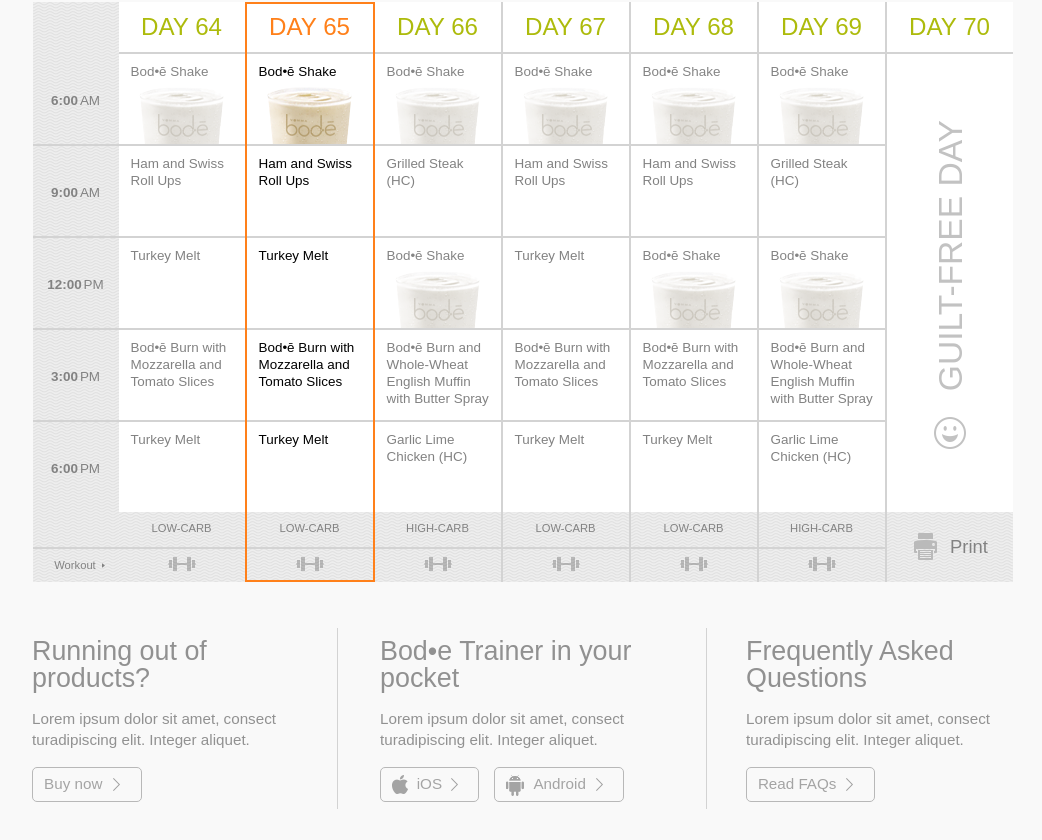
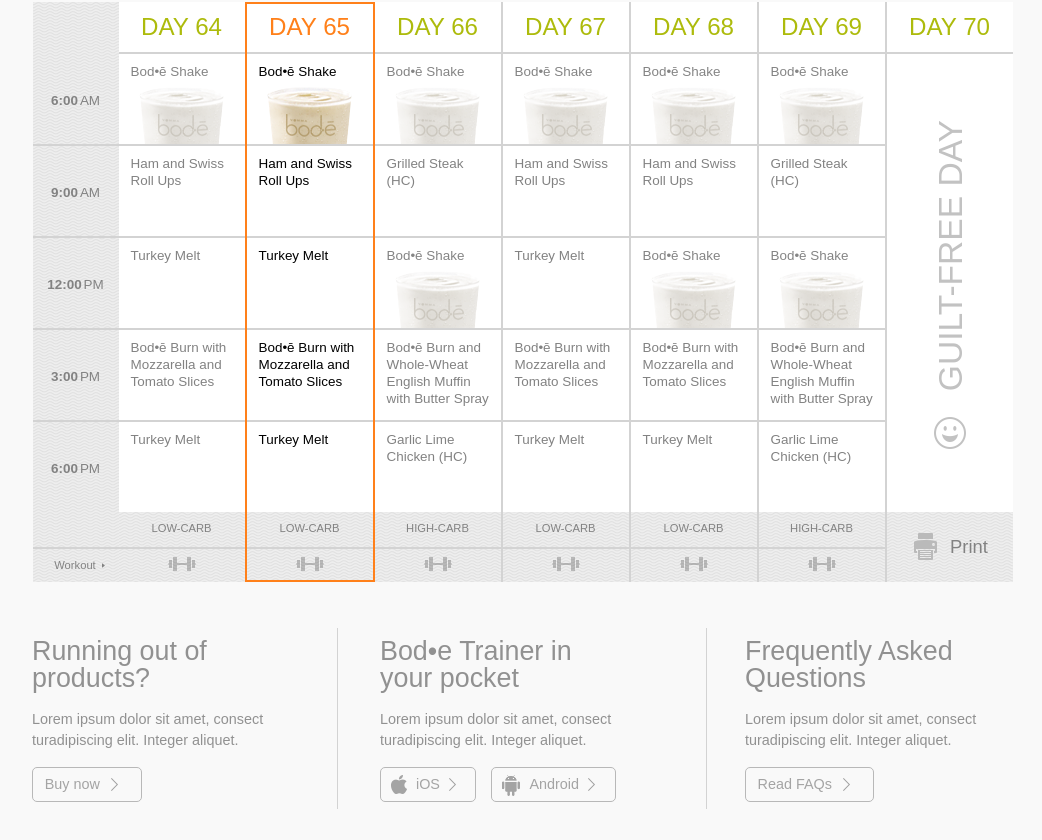
Before and after one commit to trohda/diet-feature-project, a React (Create React App) app: page / in a window 1280 px wide. Shown: the part 188-1028 px from the top of the page, without its empty margins (118-1160 px from the left). Built offline with nearby package versions, Linux system fonts and the light colour scheme.

Commit message:
Footer style correct

```diff
--- a/src/components/Footer/FooterStyles/Footer.styled.js
+++ b/src/components/Footer/FooterStyles/Footer.styled.js
@@ -14,13 +14,12 @@
 
   & > div:last-child {
     border-left: 1px solid lightgrey;
-    padding-left: 17px;
+    padding-left: 16px;
   }
 `;
 
 export const StyledFooterButton = styled.button`
   border: 1px solid rgb(184, 184, 184);
-
   border-radius: 5px;
   background-color: rgba(255, 255, 255, 0);
   width: ${({ width }) => width};
--- a/src/components/Footer/FooterStyles/FooterElement.styled.js
+++ b/src/components/Footer/FooterStyles/FooterElement.styled.js
@@ -11,13 +11,13 @@
 
     color: rgb(145, 145, 145);
     border: none;
-    padding: 10px 20px 7px 22px;
+    padding: 10px 55px 7px 22px;
   }
   .header {
     font-size: 1.68rem;
   }
   p {
-    font-size: 0.95rem;
+    font-size: 0.9rem;
     line-height: 1.3rem;
   }
   .buttons {
```
